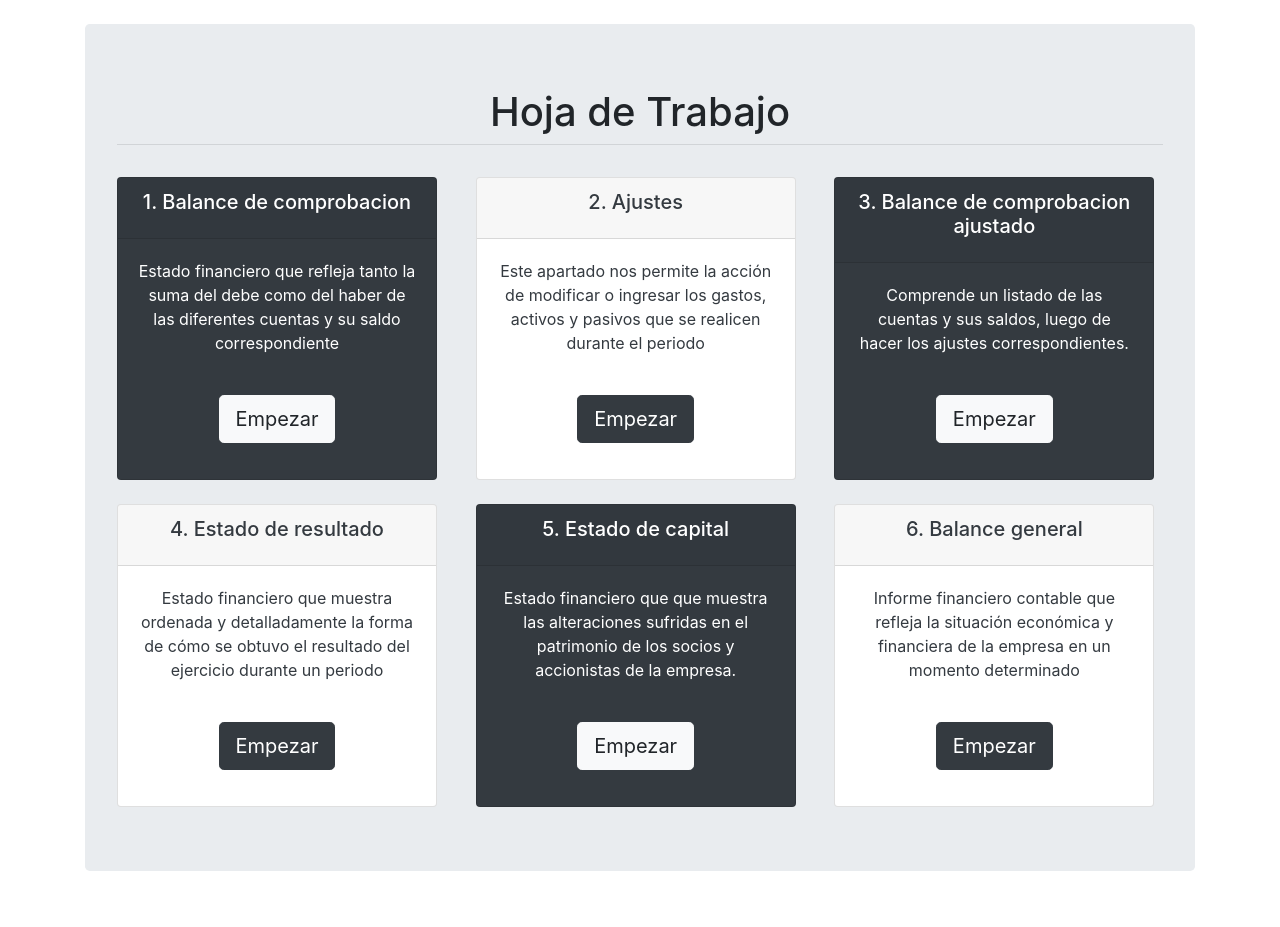
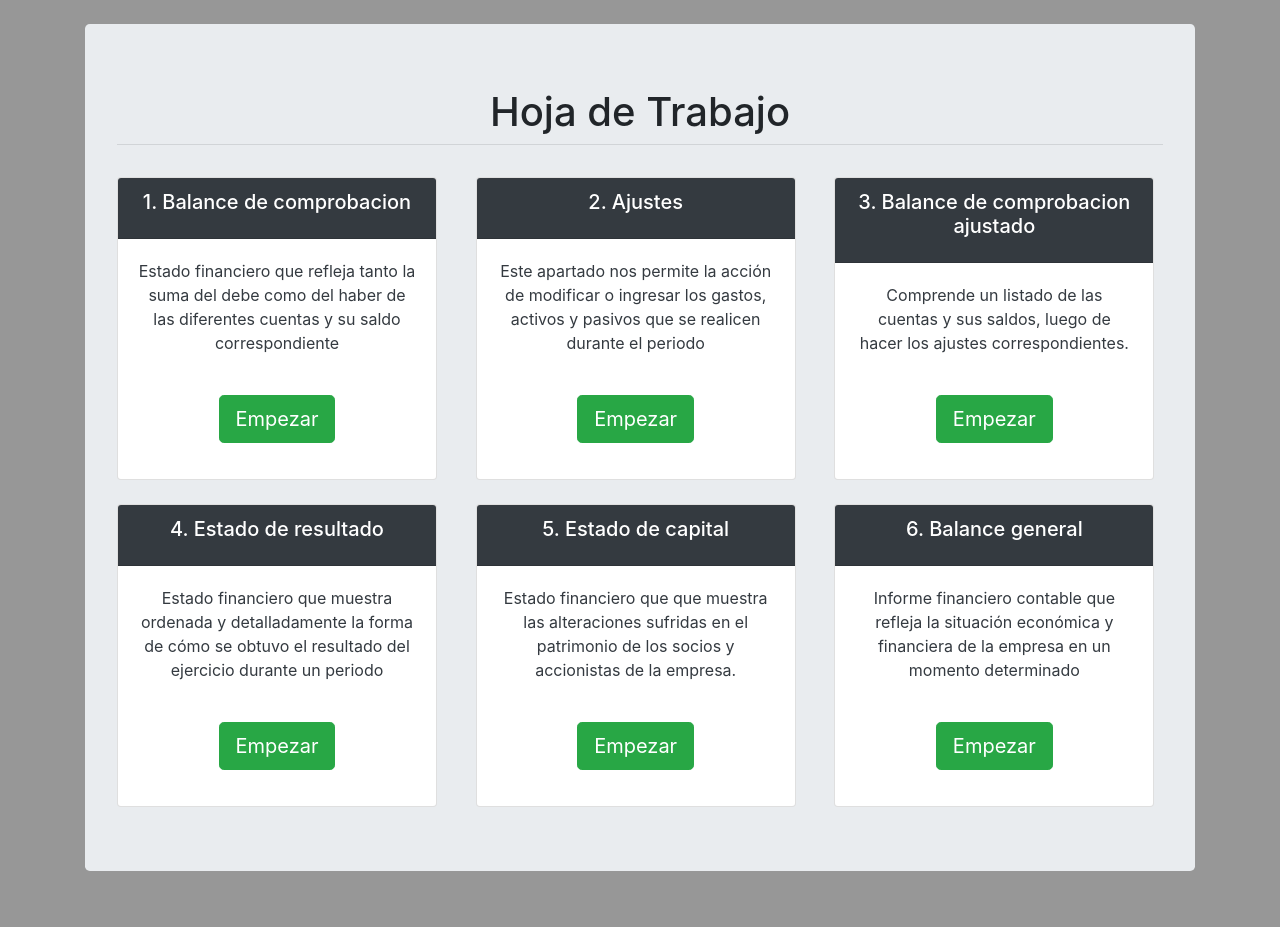
Before and after one commit to vp20007/SICTurbomec, a Django app: page /hojaTrabajo in a window 1280 px wide. Shown: the part 56-983 px from the top of the page. Run offline with Django 4.2, Linux system fonts and the light colour scheme; the visitor is signed in with stand-in values (Sample User, id 1); some libraries are stand-ins or nearby versions.

Commit message:
Update index.html

```diff
--- a/sica/templates/hojaTrabajo/index.html
+++ b/sica/templates/hojaTrabajo/index.html
@@ -12,8 +12,8 @@
 
     <div class="row">
         <div class="col-sm">
-            <div class="card text-white bg-dark text-center" style="max-width: 20rem;">
-                <div class="card-header">
+            <div class="card text-dark bg-white text-center" style="max-width: 20rem;">
+                <div class="card-header text-white bg-dark">
                     <h5 class="card-title">1. Balance de comprobacion</h5>
                 </div>
                 <div class="card-body">
@@ -23,7 +23,7 @@
                     </p>
                     <br>
                     <p class="lead">
-                        <a class="btn btn-light btn-lg" href="{% url 'balanceComprobacion' %}" role="button">Empezar</a>
+                        <a class="btn btn-success btn-lg" href="{% url 'balanceComprobacion' %}" role="button">Empezar</a>
                     </p>
                 </div>
             </div>
@@ -31,7 +31,7 @@
 
         <div class="col-sm">
             <div class="card text-dark bg-white  text-center" style="max-width: 20rem;">
-                <div class="card-header">
+                <div class="card-header text-white bg-dark">
                     <h5 class="card-title">2. Ajustes</h5>
                 </div>
                 <div class="card-body">
@@ -41,15 +41,15 @@
                     </p>
                     <br>
                     <p class="lead">
-                        <a class="btn btn-dark btn-lg" href="{% url 'ajustes' %}" role="button">Empezar</a>
+                        <a class="btn btn-success btn-lg" href="{% url 'ajustes' %}" role="button">Empezar</a>
                     </p>
                 </div>
             </div>
         </div>
 
         <div class="col-sm">
-            <div class="card text-white bg-dark text-center" style="max-width: 20rem;">
-                <div class="card-header">
+            <div class="card text-dark bg-white text-center" style="max-width: 20rem;">
+                <div class="card-header text-white bg-dark">
                     <h5 class="card-title">3. Balance de comprobacion ajustado</h5>
                 </div>
                 <div class="card-body">
@@ -58,7 +58,7 @@
                     </p>
                     <br>
                     <p class="lead">
-                        <a class="btn btn-light btn-lg" href="{% url 'balanceComprobacionAjustado' %}" role="button">Empezar</a>
+                        <a class="btn btn-success btn-lg" href="{% url 'balanceComprobacionAjustado' %}" role="button">Empezar</a>
                     </p>
                 </div>
             </div>
@@ -68,7 +68,7 @@
     <div class="row">
         <div class="col-sm">
             <div class="card text-dark bg-white  text-center" style="max-width: 20rem;">
-                <div class="card-header">
+                <div class="card-header text-white bg-dark">
                     <h5 class="card-title">4. Estado de resultado</h5>
                 </div>
                 <div class="card-body">
@@ -78,15 +78,15 @@
                     </p>
                     <br>
                     <p class="lead">
-                        <a class="btn btn-dark btn-lg" href="{% url 'estadoResultado' %}" role="button">Empezar</a>
+                        <a class="btn btn-success btn-lg" href="{% url 'estadoResultado' %}" role="button">Empezar</a>
                     </p>
                 </div>
             </div>
         </div>
 
         <div class="col-sm">
-            <div class="card text-white bg-dark text-center" style="max-width: 20rem;">
-                <div class="card-header">
+            <div class="card text-dark bg-white text-center" style="max-width: 20rem;">
+                <div class="card-header text-white bg-dark">
                     <h5 class="card-title">5. Estado de capital</h5>
                 </div>
                 <div class="card-body">
@@ -96,7 +96,7 @@
                     </p>
                     <br>
                     <p class="lead">
-                        <a class="btn btn-light btn-lg" href="{% url 'estadoCapital' %}" role="button">Empezar</a>
+                        <a class="btn btn-success btn-lg" href="{% url 'estadoCapital' %}" role="button">Empezar</a>
                     </p>
                 </div>
             </div>
@@ -104,7 +104,7 @@
 
         <div class="col-sm">
             <div class="card text-dark bg-white  text-center" style="max-width: 20rem;">
-                <div class="card-header">
+                <div class="card-header text-white bg-dark">
                     <h5 class="card-title">6. Balance general</h5>
                 </div>
                 <div class="card-body">
@@ -114,7 +114,7 @@
                     </p>
                     <br>
                     <p class="lead">
-                        <a class="btn btn-dark btn-lg" href="{% url 'balanceGeneral' %}" role="button">Empezar</a>
+                        <a class="btn btn-success btn-lg" href="{% url 'balanceGeneral' %}" role="button">Empezar</a>
                     </p>
                 </div>
             </div>
@@ -122,4 +122,10 @@
     </div>
 </div>
     </div>
+
+    <style>
+        body {
+            background-color: rgb(151, 151, 151); /* Cambia el color de fondo de toda la página */
+        }
+    </style>
 {%endblock %}
```
